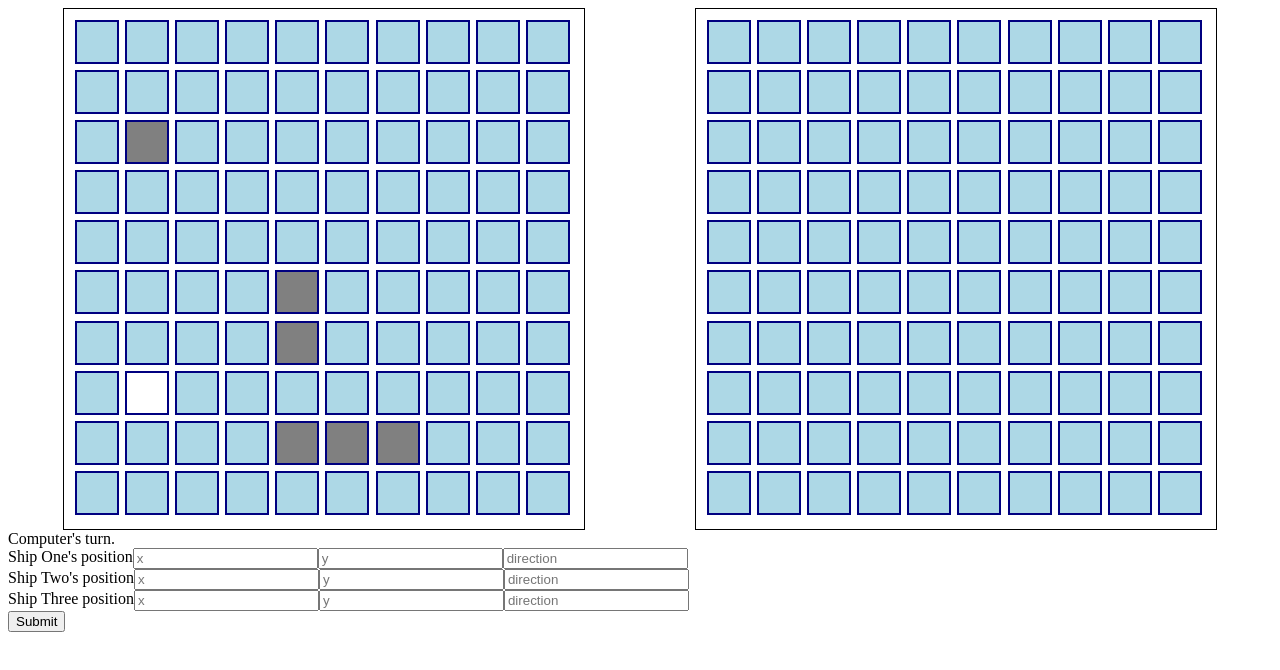
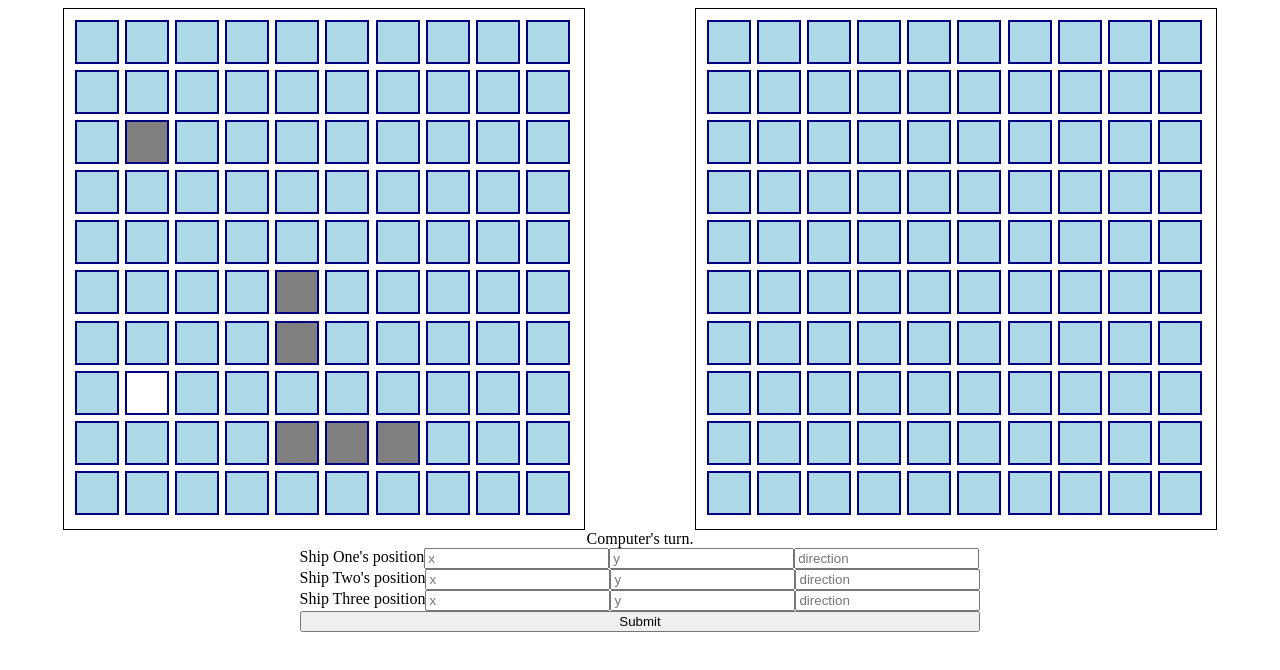
Before and after one commit to aaronhenry1994/Battleship, a website with bundled scripts: page index.html in a window 1280 px wide. Built offline with nearby package versions, Linux system fonts and the light colour scheme.

Commit message:
Realigned some text boxes.

```diff
--- a/index.html
+++ b/index.html
@@ -14,7 +14,7 @@
     <div>
         <div id="turn-tracker"></div>
     </div>
-    <form action="ui.js">
+    <form id="form">
         <div id="shipOne-inputs"> Ship One's position
             <input type="text" placeholder="x" id="shipOne-x">
             <input type="text" placeholder="y" id="shipOne-y">
--- a/styles.css
+++ b/styles.css
@@ -67,3 +67,13 @@
 #shipThree-inputs {
     display: flex;
 }
+
+#form {
+    display: grid;
+    justify-content: center;
+}
+
+#turn-tracker {
+    display: flex;
+    justify-content: center;
+}
```
